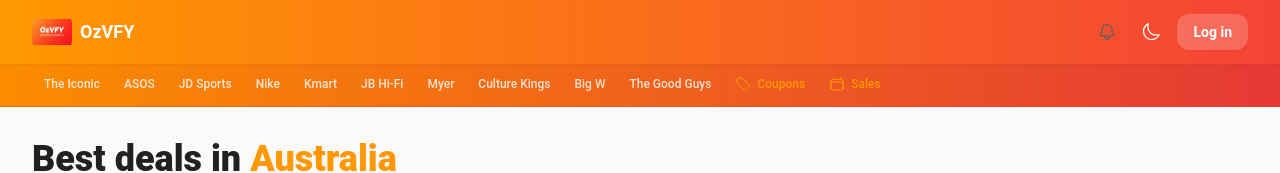
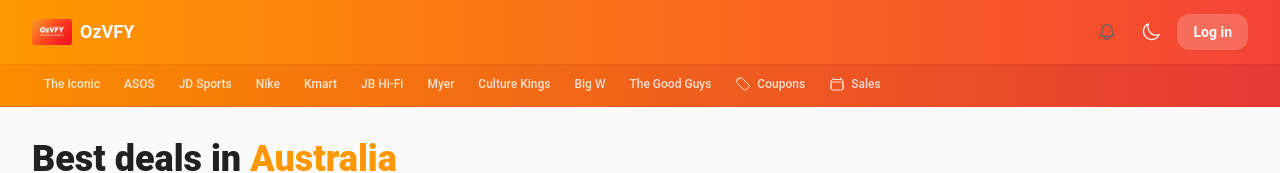
Before and after one commit to dthtien/deal-hub-fe, a React (Vite) app: page / in a window 1280 px wide. Shown: the top 173 px of the page. Built offline with nearby package versions, Linux system fonts and the light colour scheme; no server answers.

Commit message:
fix: Coupons and Sales links use white text on orange navbar

```diff
--- a/src/components/MenuBar.tsx
+++ b/src/components/MenuBar.tsx
@@ -128,14 +128,14 @@
             ))}
             <Link
               to="/coupons"
-              className="flex-shrink-0 flex items-center gap-1.5 text-xs font-medium text-orange-500 hover:text-orange-600 px-3 py-3 border-b-2 border-transparent hover:border-orange-500 transition-all whitespace-nowrap"
+              className="flex-shrink-0 flex items-center gap-1.5 text-xs font-medium text-white/80 hover:text-white px-3 py-3 border-b-2 border-transparent hover:border-white transition-all whitespace-nowrap"
             >
               <TagIcon className="w-4 h-4" />
               <span>Coupons</span>
             </Link>
             <Link
               to="/sales-calendar"
-              className="flex-shrink-0 flex items-center gap-1.5 text-xs font-medium text-orange-500 hover:text-orange-600 px-3 py-3 border-b-2 border-transparent hover:border-orange-500 transition-all whitespace-nowrap"
+              className="flex-shrink-0 flex items-center gap-1.5 text-xs font-medium text-white/80 hover:text-white px-3 py-3 border-b-2 border-transparent hover:border-white transition-all whitespace-nowrap"
             >
               <CalendarIcon className="w-4 h-4" />
               <span>Sales</span>
```
